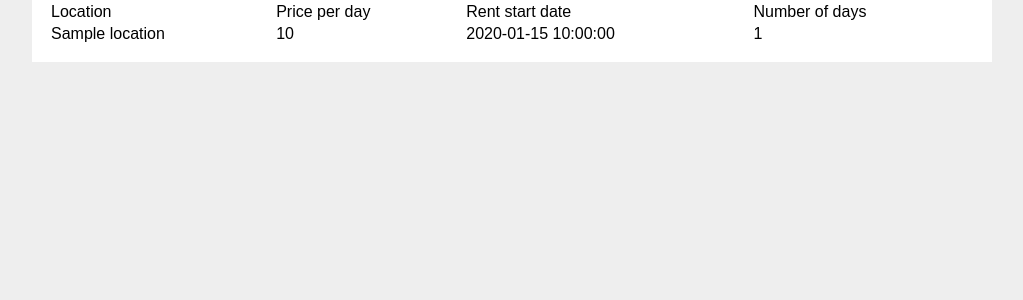
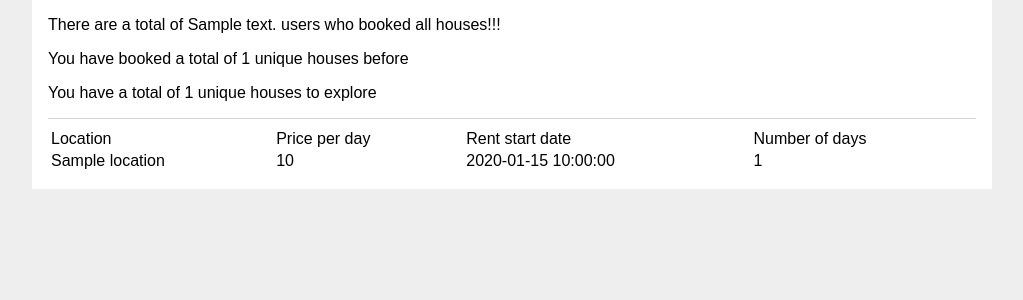
Before and after one commit to sunroofgod/share-my-sg-house, a Flask app: template templates/bookings/index.html in a window 1280 px wide. Shown: the part 98-398 px from the top of the page, without its empty margins (128-1151 px from the left). Run offline with Flask 3, Linux system fonts and the light colour scheme; the template is opened without the code that fills it: most values are stand-ins (such as "Sample title", 1, 10 or a date in 2020); parts of the project's set-up code (start-up, migrations or seed data) failed here and were passed over.

Commit message:
feat: complex queries

```diff
--- a/app.py
+++ b/app.py
@@ -70,6 +70,37 @@ def register():
 def bookings():
     email = session["user"]
 
+    user_visited_all = execute_sql(db, f'''
+            SELECT *
+            FROM users as u
+            WHERE NOT EXISTS (
+                SELECT h.id
+                FROM houses as h
+                EXCEPT
+                SELECT r.houseid
+                FROM rental as r
+                WHERE u.email=r.email
+            );
+            ''').__len__()
+
+    unique_booking_count = execute_sql(db, f'''
+            SELECT count(*)
+            FROM rental as r, houses as h
+            WHERE r.email = '{email}' AND h.id=r.houseid;
+            ''')[0]
+
+    unique_houses_not_booked = execute_sql(db, f'''
+            SELECT count(*)
+            FROM
+                (SELECT id
+                FROM houses
+                EXCEPT
+                SELECT r.houseid
+                FROM rental as r, houses as h
+                WHERE r.email = '{email}' AND h.id=r.houseid) as list
+            ;
+            ''')[0]
+
     rentals = execute_sql(db, f'''
             SELECT h.location, h.price, r.num_of_days, r.date
             FROM rental as r, houses as h
@@ -77,7 +108,10 @@ def bookings():
             ORDER BY r.date desc;
             ''')
     return render_template('bookings/index.html',
-                rents=rentals)
+                rents=rentals,
+                unique_booking_count=unique_booking_count,
+                unique_houses_not_booked=unique_houses_not_booked,
+                user_visited_all=user_visited_all)
 
 @app.route('/logout')
 @is_login
--- a/templates/bookings/index.html
+++ b/templates/bookings/index.html
@@ -5,6 +5,11 @@
 {% endblock %}
 
 {% block content %}
+<p>There are a total of {{ user_visited_all }} users who booked all houses!!!</p>
+<p>You have booked a total of {{ unique_booking_count.count }} unique houses before</p>
+<p>You have a total of {{ unique_houses_not_booked.count }} unique houses to explore</p>
+<hr>
+
 <table>
     <thead>
         <td>Location</td>
```
